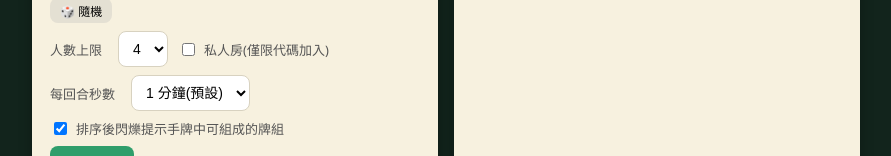
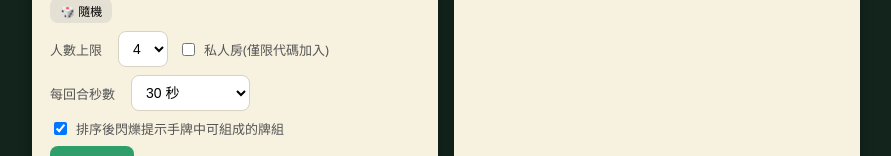
Before and after one commit to YS0230/Rummy-game-plus, a React (Vite) app in the folder client/: page / in a window 1280 px wide. Shown: the part 311-467 px from the top of the page, without its empty margins (194-1085 px from the left). Built offline with nearby package versions, Linux system fonts and the light colour scheme.

Commit message:
回合秒數預設30秒

```diff
--- a/client/src/pages/Lobby.jsx
+++ b/client/src/pages/Lobby.jsx
@@ -9,7 +9,7 @@ export default function Lobby() {
   const [roomName, setRoomName] = useState(randomRoomName());
   const [maxPlayers, setMaxPlayers] = useState(4);
   const [isPrivate, setIsPrivate] = useState(false);
-  const [turnSeconds, setTurnSeconds] = useState(60);
+  const [turnSeconds, setTurnSeconds] = useState(30);
   const [sortHint, setSortHint] = useState(true);
   const [code, setCode] = useState('');
 
```
